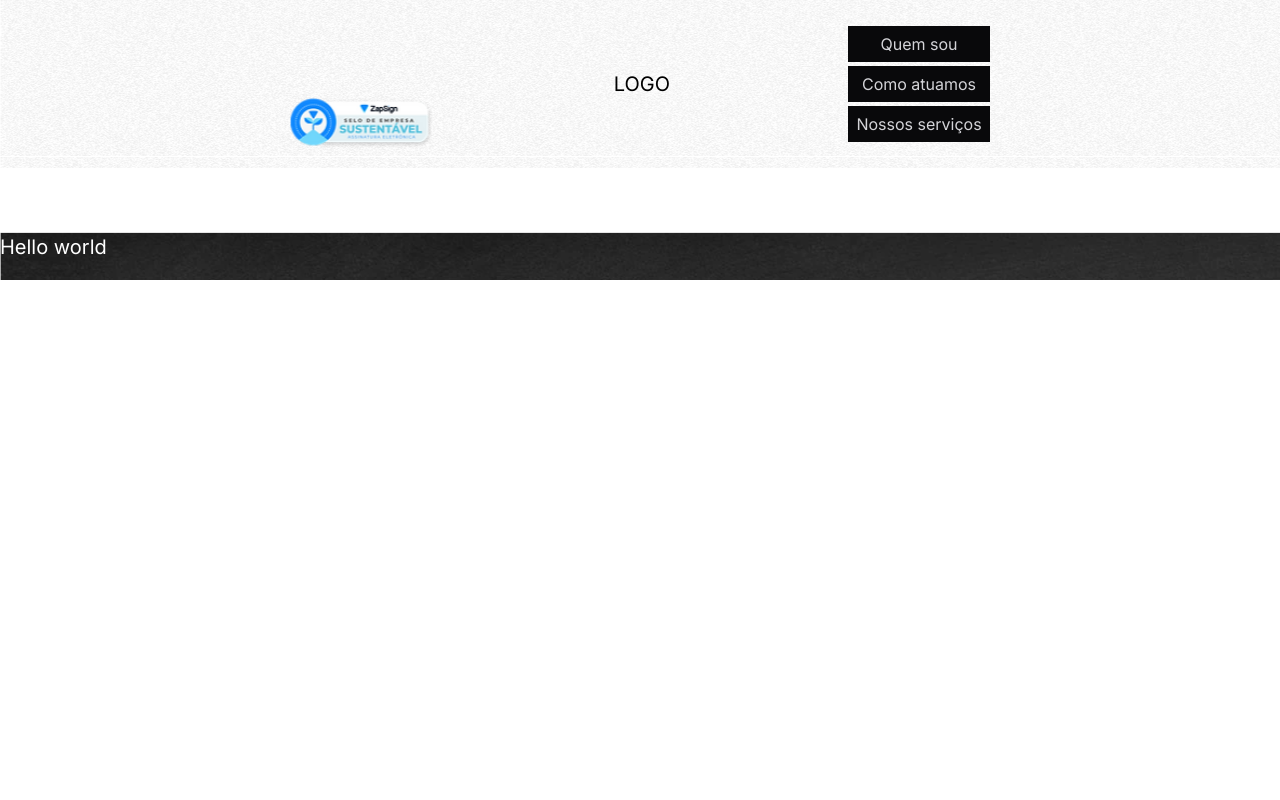
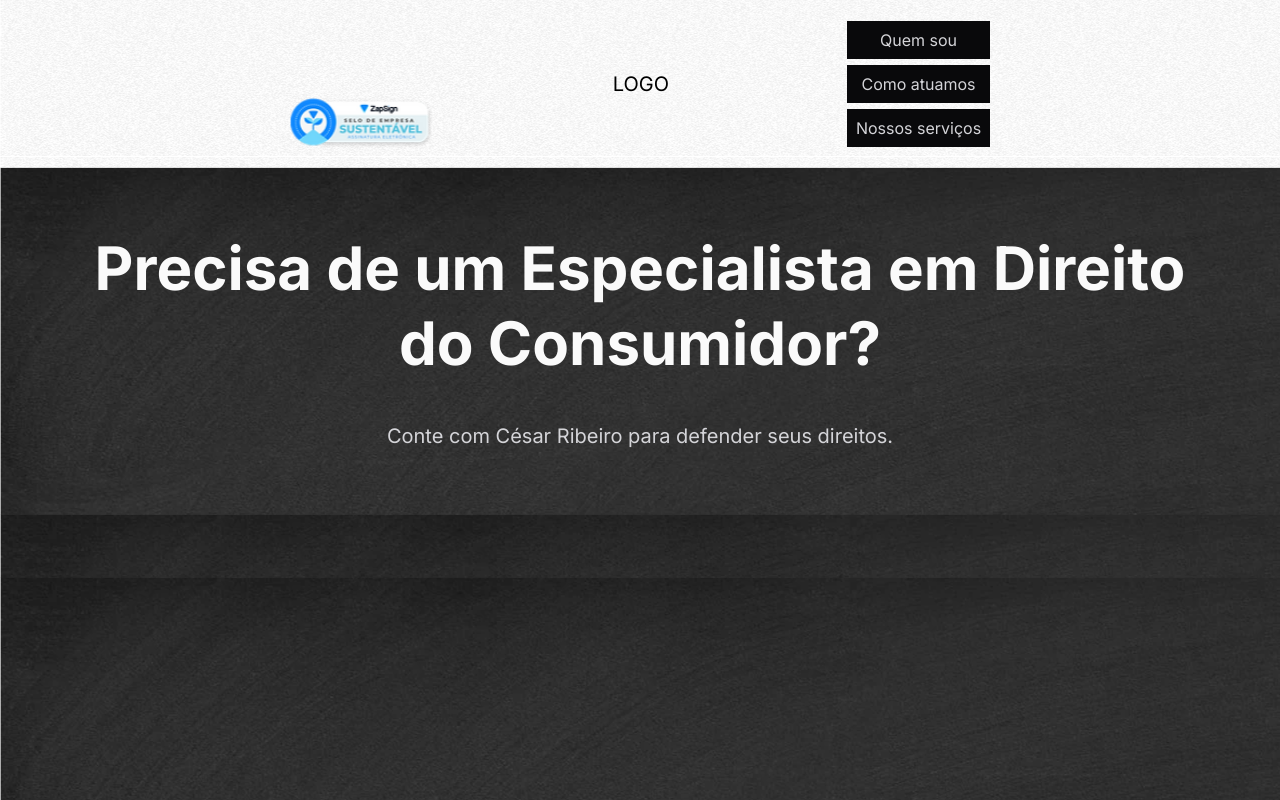
Before and after one commit to f3rnandorj/wanessalopesadv, a Next.js app: page / in a window 1280 px wide. Shown: the top 800 px of the page. Built offline with nearby package versions, Linux system fonts and the light colour scheme.

Commit message:
Finish to create Section component.

```diff
--- a/src/app/layout.tsx
+++ b/src/app/layout.tsx
@@ -17,21 +17,10 @@ export default function RootLayout({
 }>) {
   return (
     <html lang="en">
-      <body
-        className={`${inter.className}`}
-        // style={{ backgroundImage: `url(${pageAssets.background.src})` }}
-      >
+      <body className={`${inter.className}`}>
         <NavBar />
 
-        <main
-          className="
-          lg:mt-16 md:mt-14 mt-5
-          lg:mb-16 md:mb-14 mb-5
-          lg:mx-auto
-          max-w-[80rem] mx-5 h-screen "
-        >
-          {children}
-        </main>
+        <main className="">{children}</main>
       </body>
     </html>
   );
--- a/src/app/page.tsx
+++ b/src/app/page.tsx
@@ -4,9 +4,24 @@ export default function Home() {
   return (
     <div className="flex flex-1 flex-col">
       <Section>
-        <Text id="hello" className="text-white">
-          Hello world
+        <Text
+          preset="heading"
+          tag="h1"
+          isBold
+          className="text-zinc-50 text-center mb-10"
+        >
+          Precisa de um Especialista em Direito do Consumidor?
         </Text>
+
+        <Text tag="p" className="text-zinc-300 text-center mb-5">
+          Conte com César Ribeiro para defender seus direitos.
+        </Text>
+      </Section>
+
+      <Section></Section>
+
+      <Section>
+        <div className="h-screen"></div>
       </Section>
     </div>
   );
--- a/src/components/NavBar.tsx
+++ b/src/components/NavBar.tsx
@@ -22,7 +22,7 @@ export function NavBar() {
         <Text>LOGO</Text>
       </div>
 
-      <div className="flex flex-col gap-1">
+      <div className="flex flex-col gap-1.5">
         {swipeButtonDataToMap.map((button) => (
           <SwipeButton key={button.title} {...button} />
         ))}
@@ -39,8 +39,8 @@ function SwipeButton({ title }: SwipeButtonProps) {
   //TODO: implement SwipeButton functionality
 
   return (
-    <button className="bg-zinc-950 py-1.5 px-2">
-      <Text id={title} preset="small" className="text-zinc-300">
+    <button className="bg-zinc-950 py-1.5 px-2 hover:bg-zinc-100 hover:text-zinc-950 text-zinc-300 border-zinc-950 border-[1px]">
+      <Text id={title} preset="small">
         {title}
       </Text>
     </button>
--- a/src/components/Section.tsx
+++ b/src/components/Section.tsx
@@ -2,12 +2,22 @@ import { backgroundImage } from "@/assets";
 
 interface SectionProps extends React.HTMLAttributes<HTMLDivElement> {}
 
-export function Section({ ...divProps }: SectionProps) {
+export function Section({ className, ...divProps }: SectionProps) {
+  const $sectionContainerStyles = `
+    max-w-[70rem] mx-auto
+    md:mt-14 md:mb-14
+    lg:mt-16 lg:mx-auto lg:mb-16
+    ${className}
+  `;
+
   return (
     <div
-      className={`h-12`}
-      {...divProps}
-      style={{ backgroundImage: `url(${backgroundImage.section.src})` }}
-    />
+      style={{
+        backgroundImage: `url(${backgroundImage.section.src})`,
+      }}
+      className={`-mt-px`}
+    >
+      <div {...divProps} className={$sectionContainerStyles} />
+    </div>
   );
 }
--- a/src/components/Text.tsx
+++ b/src/components/Text.tsx
@@ -44,6 +44,7 @@ export function Text({
 
   const fontSize = $fontSizeStyles[preset];
   const fontWeight = getFontWeight(isMedium, isBold);
+  const fontHeight = getFontHeight(preset);
 
   useEffect(() => {
     if (!id) return;
@@ -62,15 +63,30 @@ export function Text({
 
   return (
     <motion.text
-      className={` ${className} ${fontSize} ${fontWeight} `}
       id={id}
+      className={`${fontSize} ${fontWeight} `}
       initial={isVisible ? { opacity: 0.2 } : false}
       animate={{ opacity: isVisible ? 1 : 0.2 }}
       transition={{ duration: 1.5 }}
     >
-      <Tag {...textProps}>{children && children}</Tag>
+      <Tag {...textProps} className={`${fontHeight} ${className}`}>
+        {children && children}
+      </Tag>
     </motion.text>
   );
+}
+
+function getFontHeight(preset: TextVariants) {
+  switch (true) {
+    case preset === "heading":
+      return "leading-tight";
+
+    case preset === "small":
+      return "";
+
+    default:
+      return "";
+  }
 }
 
 function getFontWeight(isMedium: boolean, isBold: boolean) {
@@ -89,7 +105,7 @@ function getFontWeight(isMedium: boolean, isBold: boolean) {
 type TextVariants = "paragraph" | "heading" | "small";
 
 export const $fontSizeStyles: Record<TextVariants, string> = {
-  heading: " lg:text-6xl text-3xl",
+  heading: " lg:text-6xl text-3xl ",
   paragraph: "lg:text-[1.25rem]",
   small: "text-base",
 };
```
